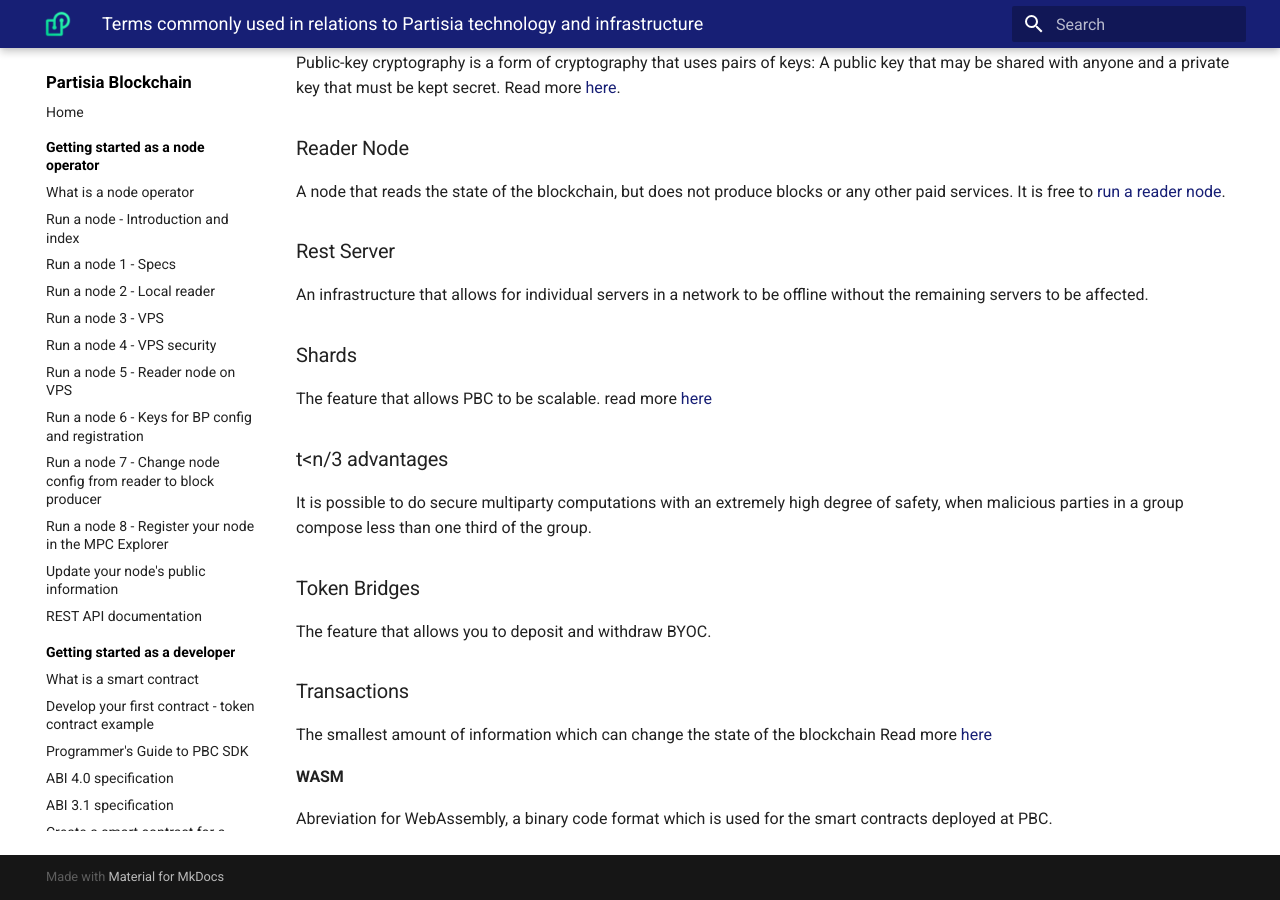
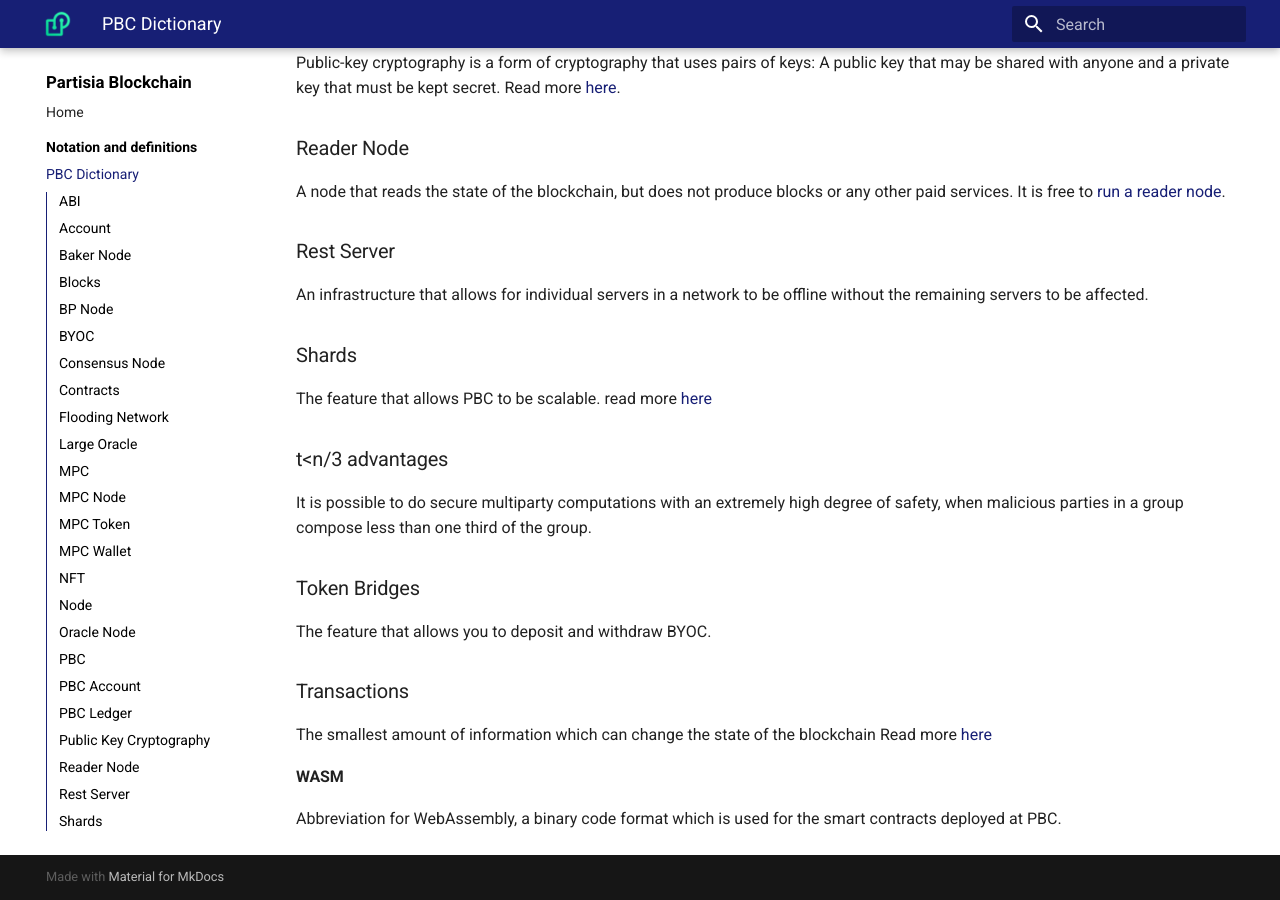
Before and after one commit to 0xSero/partisia-docs, an MkDocs documentation site: the page built from docs/dictionary.md, in a window 1280 px wide and 900 px high, scrolled down 2603 px. Built offline with MkDocs 1.6.1 and Material for MkDocs 9.7.7, drawn with Linux system fonts in a browser that asks for light colours; a script that is not in the unit is left out.

Commit message:
Add dictionary to index and sidebar

```diff
--- a/docs/dictionary.md
+++ b/docs/dictionary.md
@@ -84,4 +84,4 @@
 The smallest amount of information which can change the state of the blockchain Read more [here](transactions.md)
 
 #### WASM
-Abreviation for WebAssembly, a binary code format which is used for the smart contracts deployed at PBC.
+Abbreviation for WebAssembly, a binary code format which is used for the smart contracts deployed at PBC.
--- a/mkdocs.yml
+++ b/mkdocs.yml
@@ -3,6 +3,8 @@
 use_directory_urls: False
 nav:
   - Home: index.md
+  - Notation and definitions:
+      - PBC Dictionary: dictionary.md
   - Getting started as a node operator:
       - What is a node operator: whatisano.md
       - Run a node - Introduction and index: operator-0-introduction.md
```
Also changed, not shown: docs/index.md (+1 -0 lines).
